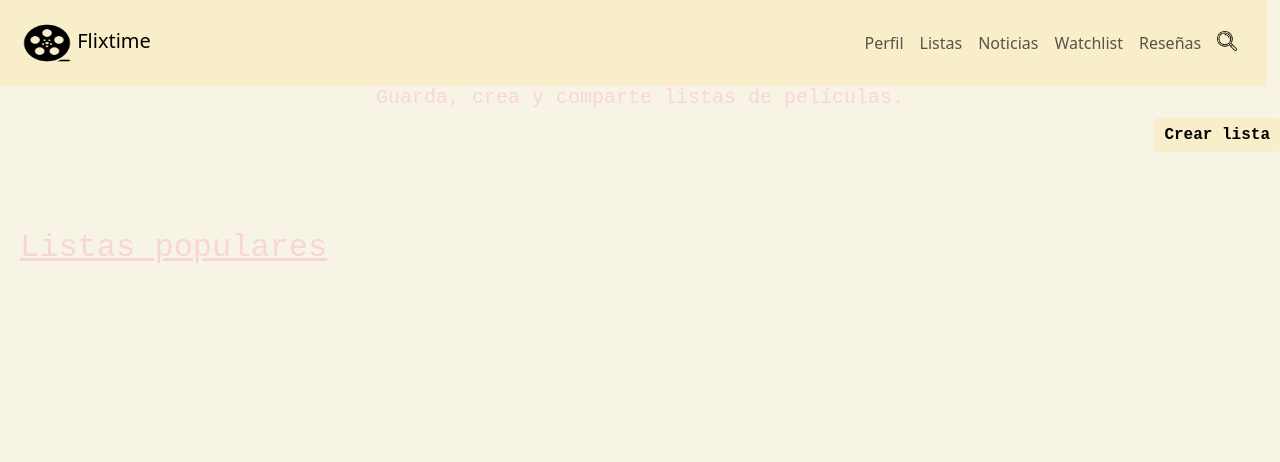
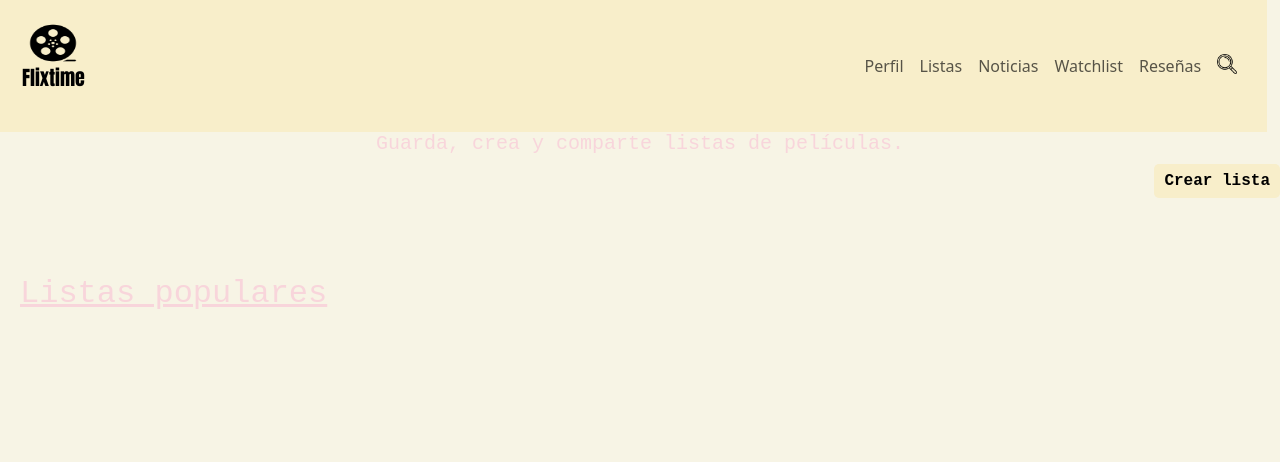
Before and after one commit to facundo-dondan/EntregaFinalFlixtime, a website: page pages/listas.html in a window 1280 px wide. Shown: the top 462 px of the page. Drawn offline with nearby package versions, Linux system fonts and the light colour scheme.

Commit message:
siteName arreglado en pages

```diff
--- a/pages/listas.html
+++ b/pages/listas.html
@@ -24,7 +24,7 @@
               class="logo-header"
               width="50"
             />
-            Flixtime
+            <p class="siteName">Flixtime</p>
           </a>
           <button
             class="navbar-toggler"
```
Also changed, not shown: pages/noticias.html (+1 -1 lines), pages/perfil.html (+1 -1 lines), pages/watchlist.html (+1 -1 lines).
